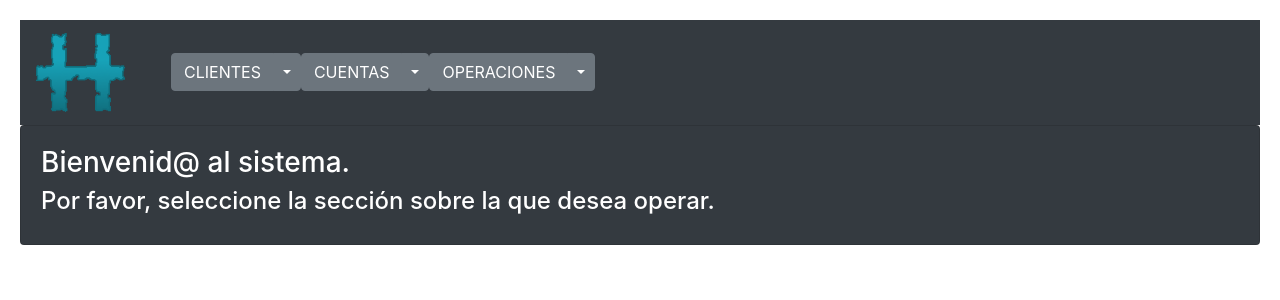
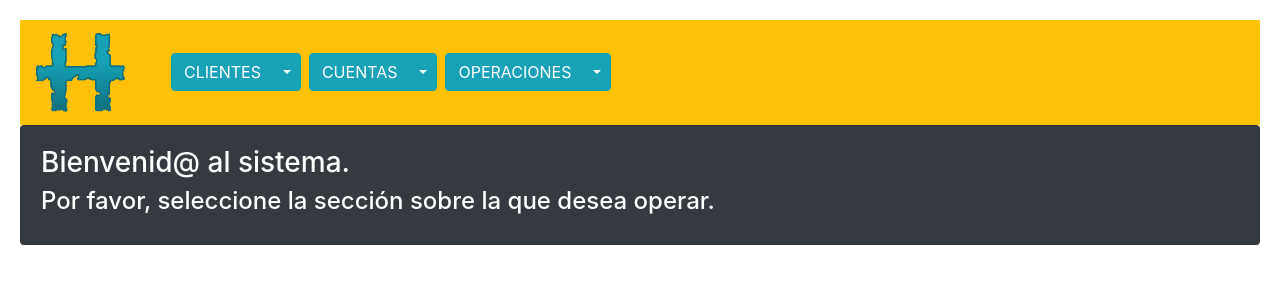
Before and after one commit to selma-hayoun/Hayoun_Caballero_Selma_PSP_HLC_UT6_Tarea_6, a Spring Boot app: page / in a window 1280 px wide. Shown: the top 300 px of the page. Run offline with Spring Boot 4, Linux system fonts and the light colour scheme; some libraries are stand-ins or nearby versions.

Commit message:
Navbar style changed

```diff
--- a/src/main/resources/templates/navbar.html
+++ b/src/main/resources/templates/navbar.html
@@ -1,32 +1,32 @@
-<nav class="navbar navbar-expand-lg navbar navbar-dark bg-dark">
+<nav class="navbar navbar-expand-lg navbar navbar-dark bg-warning">
 	<a class="navbar-brand" th:href="@{index}" role="button"><img class="w-75" th:src="@{/img/Logo2.png}" alt="Logo"/></a>
-	<div class="btn-group">
-	  <a type="button" class="btn btn-secondary" th:href="@{/clientsView}">CLIENTES</a>
-	  <button type="button" class="btn btn-secondary dropdown-toggle dropdown-toggle-split" data-toggle="dropdown" aria-haspopup="true" aria-expanded="false">
+	<div class="btn-group mr-2">
+	  <a type="button" class="btn btn-info" th:href="@{/clientsView}">CLIENTES</a>
+	  <button type="button" class="btn btn-info dropdown-toggle dropdown-toggle-split" data-toggle="dropdown" aria-haspopup="true" aria-expanded="false">
 	    <span class="sr-only">CLIENTES</span>
 	  </button>
-	  <div class="dropdown-menu">
-	    <a class="dropdown-item" th:href="@{/newClientView}">AÑADIR</a>
-	    <a class="dropdown-item" th:href="@{/searchClientByView}">BUSCAR</a>
+	  <div class="dropdown-menu bg-info">
+	    <a class="dropdown-item bg-info text-white" th:href="@{/newClientView}">AÑADIR</a>
+	    <a class="dropdown-item bg-info text-white" th:href="@{/searchClientByView}">BUSCAR</a>
+	  </div>
+	</div>
+	<div class="btn-group mr-2">
+	  <a type="button" class="btn btn-info" th:href="@{/accountsView}">CUENTAS</a>
+	  <button type="button" class="btn btn-info dropdown-toggle dropdown-toggle-split" data-toggle="dropdown" aria-haspopup="true" aria-expanded="false">
+	    <span class="sr-only">CUENTAS</span>
+	  </button>
+	  <div class="dropdown-menu bg-info">
+	    <a class="dropdown-item bg-info text-white" th:href="@{/newAccountView}">AÑADIR</a>
+	    <a class="dropdown-item bg-info text-white" th:href="@{/searchAccountByView}">BUSCAR</a>
 	  </div>
 	</div>
 	<div class="btn-group">
-	  <a type="button" class="btn btn-secondary" th:href="@{/accountsView}">CUENTAS</a>
-	  <button type="button" class="btn btn-secondary dropdown-toggle dropdown-toggle-split" data-toggle="dropdown" aria-haspopup="true" aria-expanded="false">
-	    <span class="sr-only">CUENTAS</span>
-	  </button>
-	  <div class="dropdown-menu">
-	    <a class="dropdown-item" th:href="@{/newAccountView}">AÑADIR</a>
-	    <a class="dropdown-item" th:href="@{/searchAccountByView}">BUSCAR</a>
-	  </div>
-	</div>
-	<div class="btn-group">
-	  <a type="button" class="btn btn-secondary" th:href="@{/operationsView}">OPERACIONES</a>
-	  <button type="button" class="btn btn-secondary dropdown-toggle dropdown-toggle-split" data-toggle="dropdown" aria-haspopup="true" aria-expanded="false">
+	  <a type="button" class="btn btn-info" th:href="@{/operationsView}">OPERACIONES</a>
+	  <button type="button" class="btn btn-info dropdown-toggle dropdown-toggle-split" data-toggle="dropdown" aria-haspopup="true" aria-expanded="false">
 	    <span class="sr-only">OPERACIONES</span>
 	  </button>
-	  <div class="dropdown-menu">
-	    <a class="dropdown-item" th:href="@{/newDepositWithdrawalView}">OPERAR</a>
+	  <div class="dropdown-menu bg-info">
+	    <a class="dropdown-item bg-info text-white" th:href="@{/newDepositWithdrawalView}">OPERAR</a>
 	  </div>
 	</div>
 </nav>
```
Also changed, not shown: src/main/resources/templates/index.html (+0 -55 lines).
